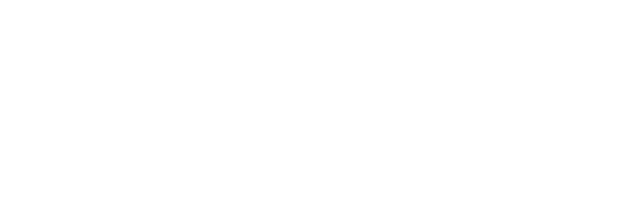
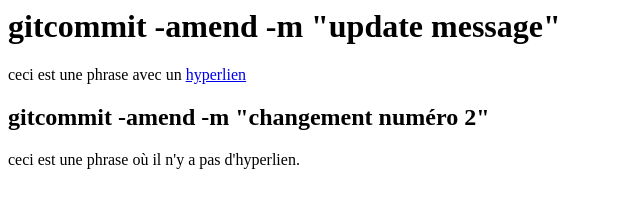
Before and after one commit to Arseneuh/helloWorld, a plain HTML site: page index.html in a window 1280 px wide. Shown: the whole page, without its empty margins (0-640 px from the left). Drawn offline with Linux system fonts and the light colour scheme.

Commit message:
Update index.html
update message

```diff
--- a/index.html
+++ b/index.html
@@ -1 +1,15 @@
 <doctype>
+<doctype html>
+<html>
+    <head>
+        <title>
+            Quête 003
+        </title>
+    </head>
+    <body>
+        <h1> gitcommit -amend -m "update message" </h1>
+        <p> ceci est une phrase avec un <a href="cible.html">hyperlien</a> </p>
+        <h2> gitcommit -amend -m "changement numéro 2"</h2>
+        <p> ceci est une phrase où il n'y a pas d'hyperlien. </p>
+    </body>
+</html>
```
